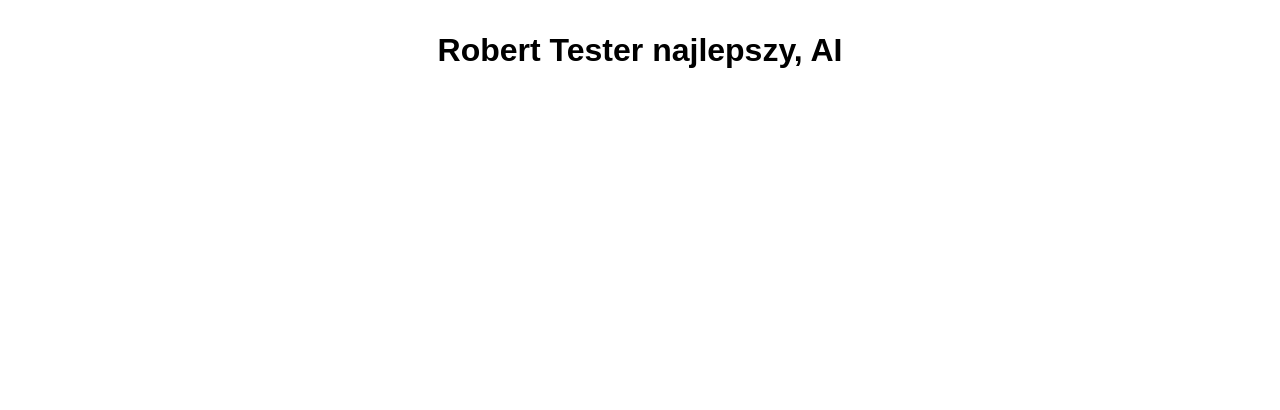
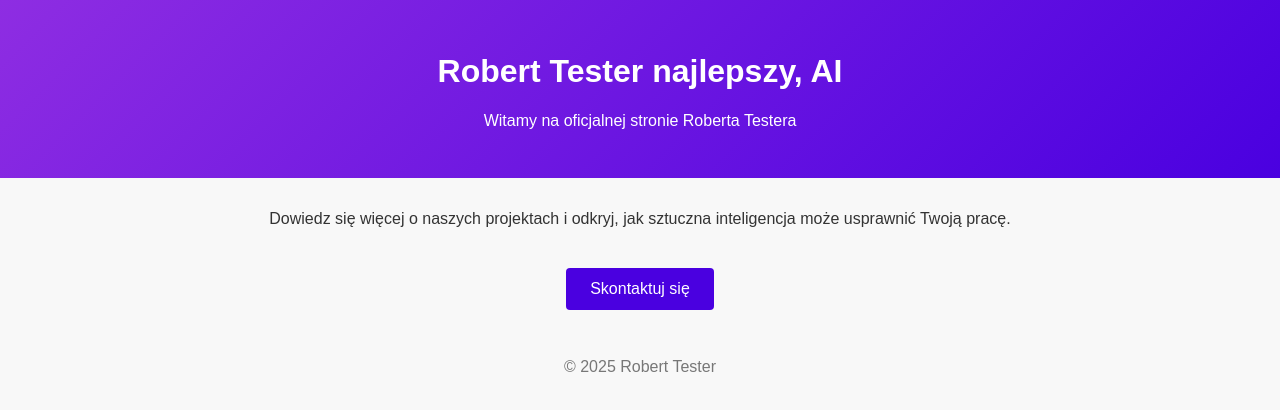
Before and after one commit to r7marcel/cosmo, a plain HTML site: page index.html in a window 1280 px wide. Drawn offline with Linux system fonts and the light colour scheme.

Commit message:
Improve Robert Tester webpage with better design

```diff
--- a/index.html
+++ b/index.html
@@ -2,12 +2,58 @@
 <html lang="pl">
 <head>
   <meta charset="UTF-8">
-  <title>Robert Tester</title>
+  <meta name="viewport" content="width=device-width, initial-scale=1.0">
+  <title>Robert Tester - najlepszy, AI</title>
   <style>
-    body { font-family: Arial, sans-serif; margin: 2em; text-align: center; }
+    body {
+      margin: 0;
+      font-family: Arial, sans-serif;
+      background: #f8f8f8;
+      color: #333;
+    }
+    header {
+      background: linear-gradient(135deg, #8e2de2, #4a00e0);
+      color: #fff;
+      padding: 2rem 1rem;
+      text-align: center;
+    }
+    main {
+      max-width: 800px;
+      margin: 2rem auto;
+      padding: 0 1rem;
+      text-align: center;
+    }
+    .cta-button {
+      display: inline-block;
+      margin-top: 1.5rem;
+      padding: 0.75rem 1.5rem;
+      background: #4a00e0;
+      color: #fff;
+      text-decoration: none;
+      border-radius: 4px;
+      transition: background 0.3s;
+    }
+    .cta-button:hover {
+      background: #3b00b3;
+    }
+    footer {
+      text-align: center;
+      padding: 1rem 0;
+      color: #777;
+    }
   </style>
 </head>
 <body>
-  <h1>Robert Tester najlepszy, AI</h1>
+  <header>
+    <h1>Robert Tester najlepszy, AI</h1>
+    <p>Witamy na oficjalnej stronie Roberta Testera</p>
+  </header>
+  <main>
+    <p>Dowiedz się więcej o naszych projektach i odkryj, jak sztuczna inteligencja może usprawnić Twoją pracę.</p>
+    <a href="#" class="cta-button" onclick="alert('Dziękujemy za odwiedzenie!');">Skontaktuj się</a>
+  </main>
+  <footer>
+    &copy; 2025 Robert Tester
+  </footer>
 </body>
 </html>
```
